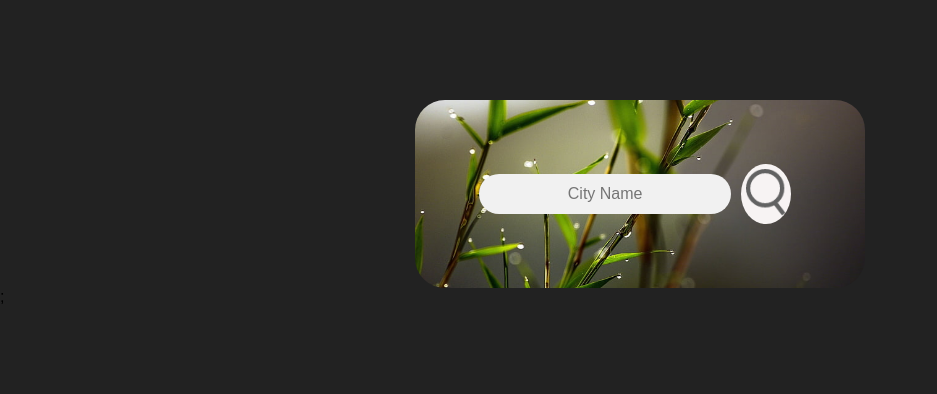
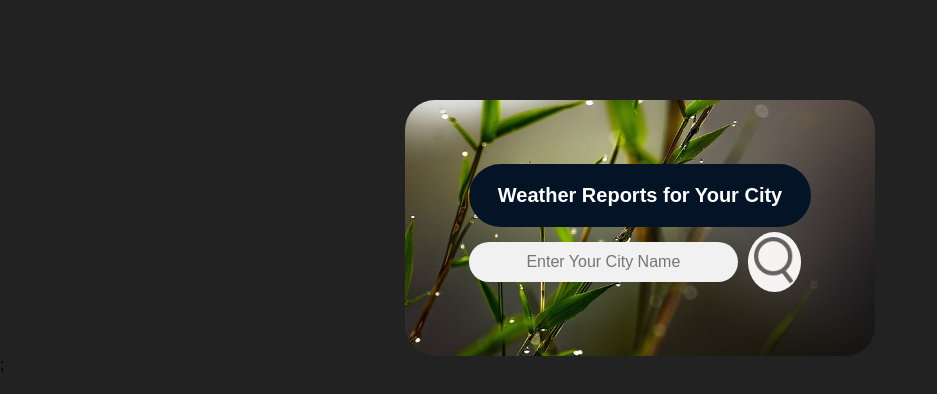
Before and after one commit to Sakib-203-15-3883/Weather-app-with-vanilla-JS, a plain HTML site: page index.html in a window 1280 px wide. Shown: the whole page, without its empty margins (0-937 px from the left). Drawn offline with Linux system fonts and the light colour scheme.

Commit message:
UI update

```diff
--- a/index.html
+++ b/index.html
@@ -19,11 +19,16 @@
 
         <div class="card">
 
+<!-- header part -->
+          <div class="header">
+            <p> Weather Reports for Your City</p>
+          </div>
+
 <!-- search part -->
 
 
           <div class="search">
-            <input type="text" placeholder="City Name" spellcheck="false" />
+            <input type="text" placeholder="Enter Your City Name" spellcheck="false" />
 
             <button>
               <img src="images/search.png" alt="img" />
--- a/style.css
+++ b/style.css
@@ -10,7 +10,8 @@ body {
 }
 
 .card {
-  width: 450px;
+  width: 90%;
+  max-width: 470px;
   background-image: url(images/dark8.jpg);
   background-repeat: no-repeat;
   background-size: cover;
@@ -20,6 +21,18 @@ body {
   border-radius: 30px;
   padding: 5%;
   text-align: center;
+}
+
+.header {
+  background-color: #041325;
+  color: #fff;
+  text-align: center;
+  padding: 20px;
+
+  font-size: 20px;
+  margin-bottom: 5px;
+  font-weight: bold;
+  border-radius: 50px;
 }
 
 .search {
```
